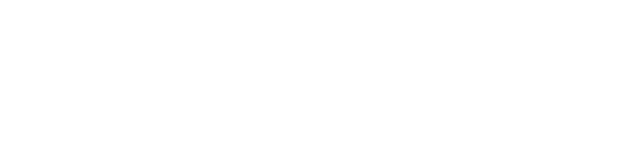
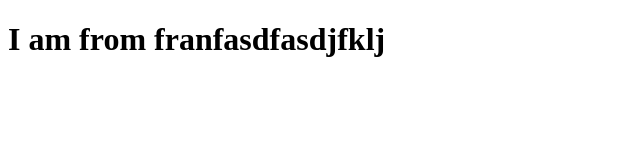
Before and after one commit to alnomanbd/WebDev, a plain HTML site: page index.html in a window 1280 px wide. Shown: the whole page, without its empty margins (0-640 px from the left). Drawn offline with Linux system fonts and the light colour scheme.

Commit message:
new brach created

```diff
--- a/index.html
+++ b/index.html
@@ -7,5 +7,9 @@
 </head>
 <body>
 
+    <h1>
+        I am from franfasdfasdjfklj
+    </h1>
+
 </body>
 </html>
```
